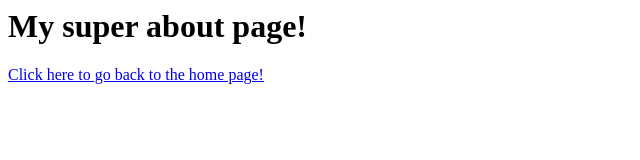
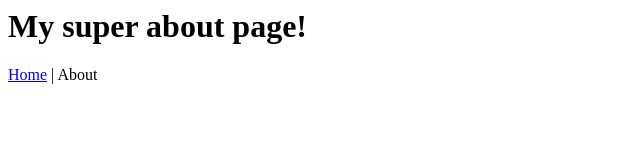
Before and after one commit to dynamicsubspace-demo/dynamicsubspace-demo.github.io, a plain HTML site: page about.html in a window 1280 px wide. Shown: the whole page, without its empty margins (0-640 px from the left). Drawn offline with Linux system fonts and the light colour scheme.

Commit message:
Update about.html

```diff
--- a/about.html
+++ b/about.html
@@ -6,7 +6,7 @@
   <body>
     <p><h1>My super about page!</h1></p>
 
-  <p><a href="index.html">Click here to go back to the home page!</a></p>
+ <p><a href="index.html">Home</a> | About</p>
 
 
 
```
